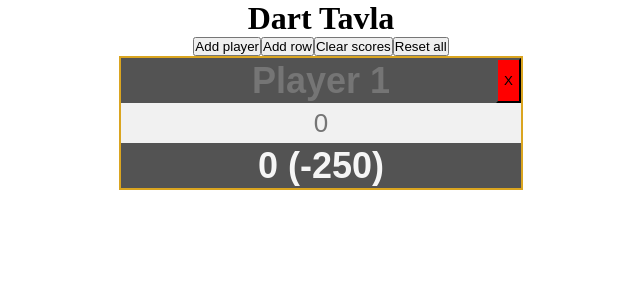
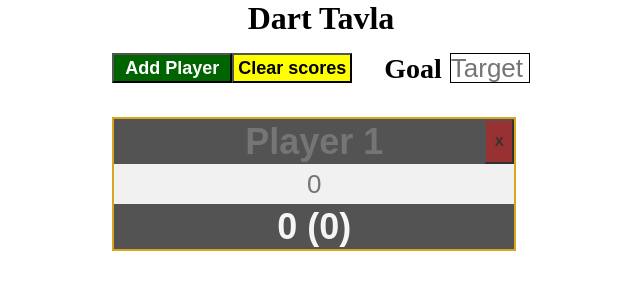
Before and after one commit to atleaarrestad/Dart, a plain HTML site: page index.html in a window 1280 px wide. Shown: the whole page, without its empty margins (319-959 px from the left). Drawn offline with Linux system fonts and the light colour scheme.

Commit message:
Added quality of life

```diff
--- a/functions.js
+++ b/functions.js
@@ -1,31 +1,33 @@
 let playercount = 0;
-let goal = 250;
-let rows = new Array();
+let goal = 0;
+let rows = [];
 let players = [];
 
 function addPlayer() {
-  let head = document.querySelector("#tableHeadRow");
-  let footer = document.querySelector("#tableFooterRow");
-  let body = document.querySelector("#tableBody");
+  let tableHeader = document.querySelector("#tableHeadRow");
+  let tableFooter = document.querySelector("#tableFooterRow");
+  let tableBody = document.querySelector("#tableBody");
   let playerID = crypto.randomUUID();
   players.push(playerID);
 
-  newPlayer = document.createElement("th");
-  inputName = document.createElement("input");
-  button = document.createElement("button");
+  playerHeader = document.createElement("th");
+  playerInput = document.createElement("input");
+  headerButton = document.createElement("button");
 
-  inputName.type = "text";
-  inputName.placeholder = `Player ${playercount + 1}`;
+  playerInput.type = "text";
+  playerInput.placeholder = `Player ${playercount + 1}`;
+  playerInput.classList.add("won");
 
-  button.textContent = "X";
-  button.classList.add("removePlayerButton");
-  button.addEventListener("click", removePlayerHandler);
-  button["data-player"] = playerID;
+  headerButton.textContent = "X";
+  headerButton.classList.add("removePlayerButton");
+  headerButton.addEventListener("click", removePlayerHandler);
+  headerButton["data-player"] = playerID;
+  headerButton.tabIndex = -1;
 
-  newPlayer.appendChild(inputName);
-  newPlayer.appendChild(button);
-  newPlayer["data-player"] = playerID;
-  head.appendChild(newPlayer);
+  playerHeader.appendChild(playerInput);
+  playerHeader.appendChild(headerButton);
+
+  tableHeader.appendChild(playerHeader);
 
   //Add missing column cells if game is already started
   if (rows.length > 0) {
@@ -33,14 +35,14 @@ function addPlayer() {
       let cell = createTableCellWithInput();
       cell.children[0]["data-player"] = playerID;
       cell.children[0]["data-row"] = i;
-      body.children[i].appendChild(cell);
+      tableBody.children[i].appendChild(cell);
       rows[i].appendChild(cell);
     }
   }
 
   let footerCell = createTableCellFooter();
-  footerCell["data-player"] = playerID;
-  footer.appendChild(footerCell);
+  footerCell.tabIndex = -1;
+  tableFooter.appendChild(footerCell);
   calculateSum(getPlayerIndexFromID(playerID));
 
   playercount += 1;
@@ -74,6 +76,7 @@ function createTableCellWithInput() {
       addRow();
     }
   });
+  input.addEventListener("keypress", (e) => inputEnterKeyHandler(e));
   cell.append(input);
   return cell;
 }
@@ -113,70 +116,69 @@ const calculateSumAllPlayers = () => {
 const isNewRowNeeded = (rowIndex) => {
   return rowIndex + 1 >= rows.length;
 };
-const clearScores = () => {
-  rows.forEach((row) => {
-    for (let i = 0; i < players.length; i++) {
-      row[i].removeChild(row[i].children[0]);
-      row[i].removeChild(row[i].children[1]);
-      row[i].parentElement.removeChild(row[i]);
-    }
-  });
-  rows = [];
+function clearScores() {
+  let tableBody = document.querySelector("#tableBody");
+  let tableRows = tableBody.rows;
+  for (let i = tableRows.length - 1; i >= 0; i--) {
+    tableRows[i].remove();
+  }
+
+  rows.length = 0;
 
   addRow();
   calculateSumAllPlayers();
-};
+  tableBody.rows[0].children[0].children[0].focus();
+}
 
 removePlayerHandler = (e) => {
   index = getPlayerIndexFromID(e.target["data-player"]);
-  removeColumn(e.target["data-player"]);
+  removeColumn(index);
 };
-const removePlayer = (playerIndex) => {
-  removeColumn(playerIndex);
-};
-const removeColumn = (playerID) => {
-  console.log(players);
-  console.log(playerID);
+
+const removeColumn = (playerIndex) => {
   let tableBody = document.querySelector("#tableBody");
+  let footer = document.querySelector("#tableFooterRow");
+  let header = document.querySelector("#tableHeadRow");
 
-  // remove columns
+  footer.deleteCell(playerIndex);
+  header.deleteCell(playerIndex);
+
   let rows = tableBody.rows;
   for (let row of rows) {
-    for (let i = 0; i < row.children.length; i++) {
-      let child = row.children[i];
-      if (child.children[0]["data-player"] === playerID) {
-        row.removeChild(child);
-        break;
-      }
-    }
+    row.deleteCell(playerIndex);
   }
 
-  // remove footer
-  let footer = document.querySelector("#tableFooterRow");
-
-  for (let i = 0; i < footer.children.length; i++) {
-    let child = footer.children[i];
-    if (child["data-player"] === playerID) {
-      footer.removeChild(child);
-      break;
-    }
-  }
-
-  // remove header
-  let header = document.querySelector("#tableHeadRow");
-
-  for (let i = 0; i < header.children.length; i++) {
-    let child = header.children[i];
-    if (child["data-player"] === playerID) {
-      header.removeChild(child);
-      break;
-    }
-  }
-  console.log(players.indexOf(playerID));
-  players.splice(players.indexOf(playerID), 1);
-  console.log(players);
+  players.splice(playerIndex, 1);
 };
 
 const getPlayerIndexFromID = (id) => {
   return players.indexOf(id);
 };
+function goalChangedHandler(e) {
+  goal = parseInt(e.value);
+  calculateSumAllPlayers();
+  window.localStorage.setItem("goal", goal);
+}
+function initialize() {
+  let value = window.localStorage.getItem("goal");
+  if (value) {
+    goal = value;
+    document.querySelector("#input-target").value = value;
+    calculateSumAllPlayers();
+  }
+}
+function inputEnterKeyHandler(e) {
+  // this just mimics tab if enter is pressed
+  if (e.key === "Enter") {
+    let tableRows = document.querySelector("#tableBody").rows;
+    let row = e.target["data-row"];
+    let column = [...tableRows[row].children].indexOf(e.target.parentElement);
+
+    let rowColumnsCount = tableRows[row].children.length;
+    if (column < rowColumnsCount - 1) {
+      tableRows[row].children[column + 1].children[0].focus();
+    } else if (row < tableRows.length - 1) {
+      tableRows[row + 1].children[0].children[0].focus();
+    }
+  }
+}
--- a/index.html
+++ b/index.html
@@ -7,14 +7,25 @@
     <link rel="stylesheet" href="style.css" />
     <script src="functions.js"></script>
   </head>
-  <body>
+  <body onload="initialize()">
     <div class="grid-center">
       <h1>Dart Tavla</h1>
-      <div class="flexbox-row center">
-        <button onclick="addPlayer()">Add player</button>
-        <button onclick="addRow()">Add row</button>
-        <button onclick="clearScores()">Clear scores</button>
-        <button>Reset all</button>
+      <div class="flexbox-row center padding">
+        <button class="button-add-player" onclick="addPlayer()">
+          Add Player
+        </button>
+        <button class="button-clear-scores" onclick="clearScores()">
+          Clear scores
+        </button>
+        <label class="label-goal padding-label" for="input-target">Goal</label>
+        <input
+          id="input-target"
+          name="input-target"
+          class="input-goal"
+          type="number"
+          placeholder="Target score"
+          onblur="goalChangedHandler(this)"
+        />
       </div>
       <div id="playerContainer" class="playerContainer">
         <table>
--- a/style.css
+++ b/style.css
@@ -29,6 +29,20 @@ table {
   border: 2px solid goldenrod;
   border-spacing: 0px;
   position: relative;
+}
+.input-goal {
+  border: 1px solid black;
+  max-width: 80px;
+  max-height: 30px;
+}
+.padding-label {
+  padding-left: 32px;
+  padding-right: 8px;
+}
+.label-goal {
+  align-self: center;
+  font-size: 28px;
+  font-weight: bolder;
 }
 
 input {
@@ -69,12 +83,36 @@ tfoot td {
 
 .removePlayerButton {
   background-color: red;
+  opacity: 0.4;
   position: absolute;
   right: 0;
   height: 100%;
-  width: 25px;
+  width: 30px;
+  font-weight: bolder;
 }
-
+.removePlayerButton:hover {
+  opacity: 1;
+  border: 2px solid gold;
+}
+.button-add-player,
+.button-clear-scores {
+  width: 120px;
+  height: 30px;
+  font-weight: bolder;
+  font-size: 18px;
+}
+.button-add-player {
+  background-color: darkgreen;
+  color: white;
+}
+.button-clear-scores {
+  background-color: yellow;
+  color: black;
+}
+.padding {
+  padding-top: 16px;
+  padding-bottom: 32px;
+}
 /* input remove arrows */
 input::-webkit-outer-spin-button,
 input::-webkit-inner-spin-button {
```
